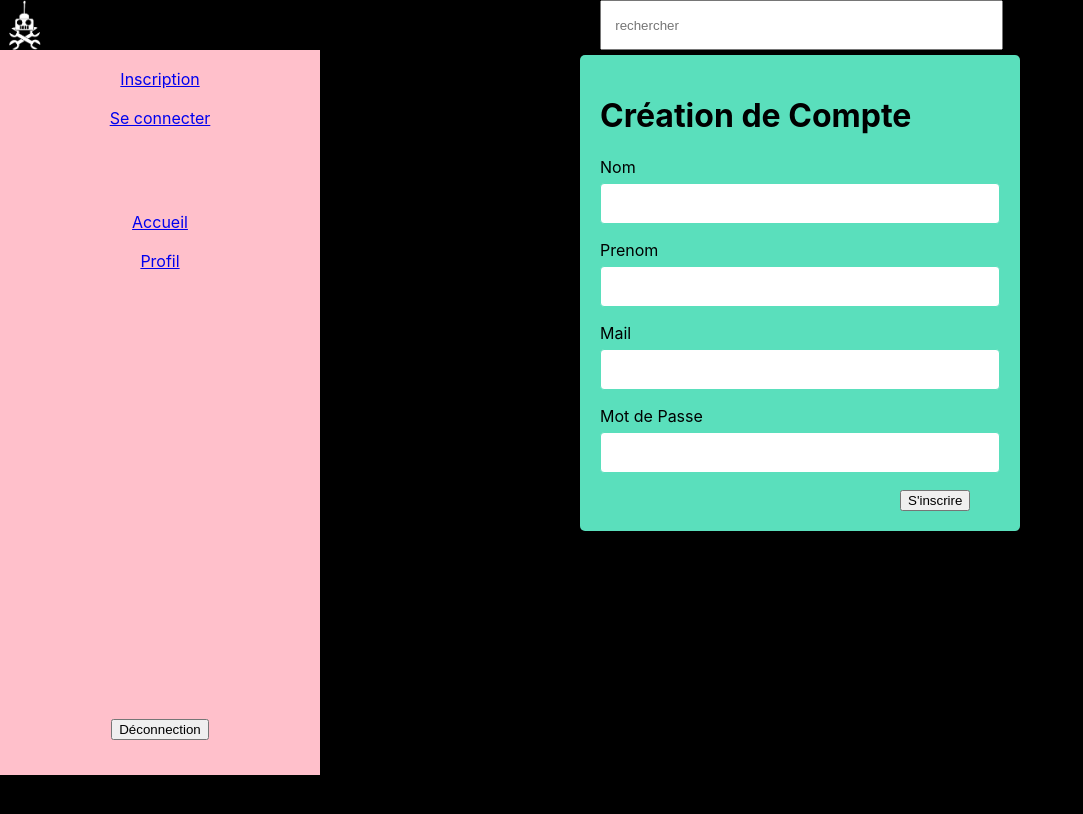
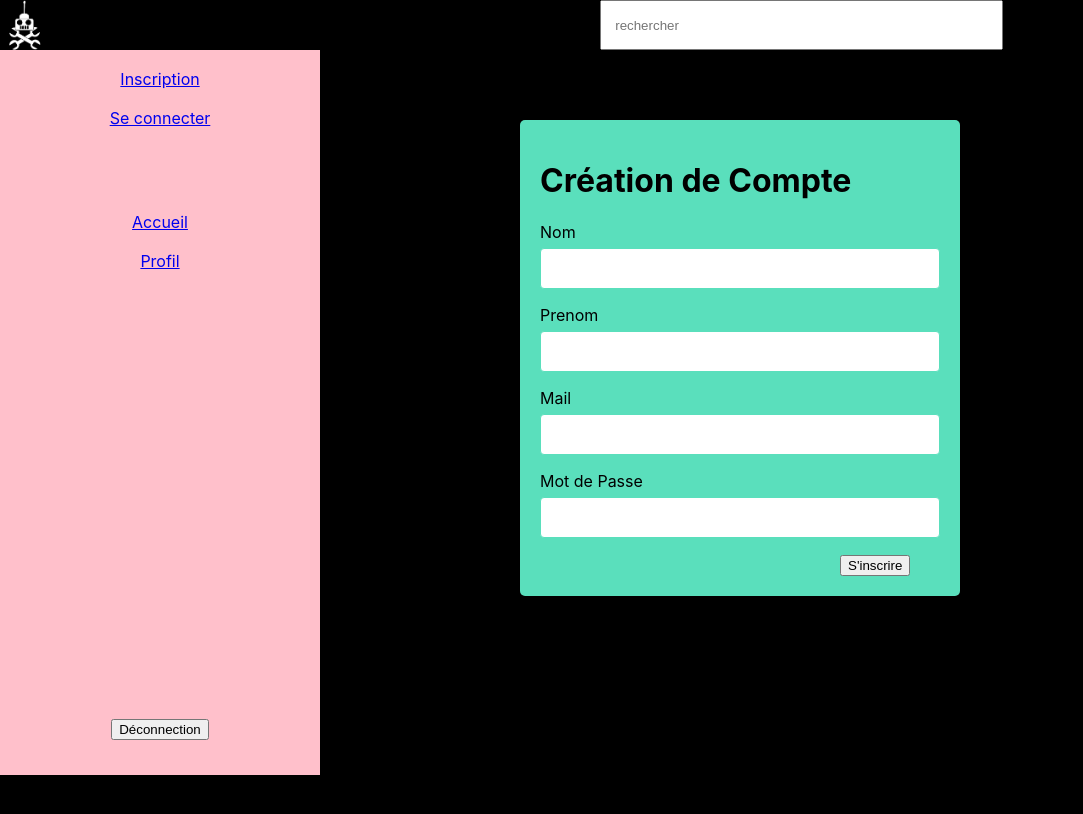
Before and after one commit to Alexandre06Github/GPTech-Social-21.02.23, a React (Create React App) app: page /register in a window 1280 px wide. Shown: the top 814 px of the page, without its empty margins (0-1083 px from the left). Built offline with nearby package versions, Linux system fonts and the light colour scheme.

Commit message:
Updates register.js and styles.css

```diff
--- a/src/components/pages/register.css
+++ b/src/components/pages/register.css
@@ -14,10 +14,9 @@
 }
 
 .container {
-    position: relative;
-    left: 20vh;
-    bottom: 90vh;
-
+    position: absolute;
+    top: 15vh;
+    right:25vw ;
     /* Ajouter box-sizing */
     box-sizing : border-box;
     border-radius:5px;
--- a/src/components/pages/register.js
+++ b/src/components/pages/register.js
@@ -4,10 +4,12 @@ import Searchbar from "../navigation/searchbar";
 import "./register.css";
 
 function Register() {
-  const [ firstName, setFistName] = useState([]);
+  const [ firstName, setFistName] = useState("");
   const [lastname, setLastName] = useState("");
   const [email, setEmail] = useState("");
-  const [Password, setPassword] = useState("");
+  const [password, setPassword] = useState("");
+
+
 
 
   //functions
@@ -51,6 +53,9 @@ function Register() {
       });
   };
   // useEffect
+
+
+
 
   return (
     <div>
@@ -99,7 +104,7 @@ function Register() {
                 type="password"
                 className="form-control"
                 id="Password"
-                value={Password}
+                value={password}
                 onChange={(e) => setPassword(e.target.value)}
                 required
               />
```
